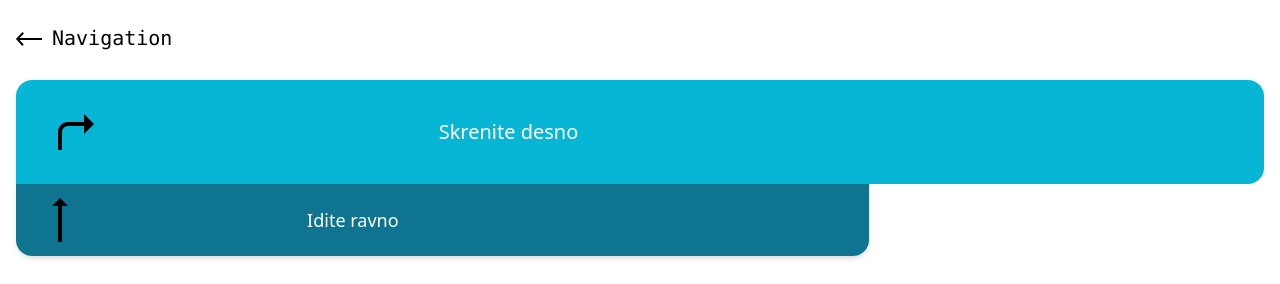
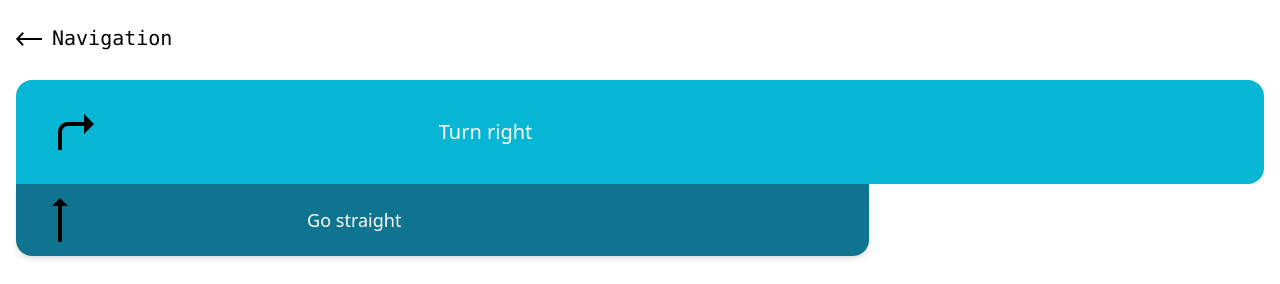
Before and after one commit to JakovTomasic/RitehMaps, a Next.js app in the folder client/: page /navigation in a window 1280 px wide. Shown: the top 284 px of the page. Built offline with nearby package versions, Linux system fonts and the light colour scheme.

Commit message:
Translating certain strings and files to english.

```diff
--- a/client/components/Header.tsx
+++ b/client/components/Header.tsx
@@ -2,12 +2,12 @@ import back_arrow from "../images/back_arrow.png";
 import Image from "next/image";
 import Link from "next/link";
 
-export default function Header( {text, homePath}: Prop ){
+export default function Header( {text, backPath}: Prop ){
 
     return(
         <>
             <div className="flex flex-row align-middle my-6 mx-3 font-mono">
-                <Link href={homePath}><Image src={back_arrow} alt="arrow" /></Link>
+                <Link href={backPath}><Image src={back_arrow} alt="arrow" /></Link>
                 <h1 className="text-xl ml-2">{text}</h1>
             </div>
         </>
@@ -16,5 +16,5 @@ export default function Header( {text, homePath}: Prop ){
 
 type Prop = {
     text: string;
-    homePath: string;
+    backPath: string;
 }
--- a/client/src/pages/navigation.tsx
+++ b/client/src/pages/navigation.tsx
@@ -2,17 +2,17 @@ import Image from "next/image";
 import Button from "../../components/Button";
 import Header from "../../components/Header";
 import DirectionsCard from "../../components/DirectionsCard";
-import prizemlje_gl from "../../images/prizemlje_gl.png";
+import groundFloor_main from "../../images/groundFloor_main.png";
 
 export default function Navigation(){
 
     return(
         <>
             <div className="relative h-screen w-screen">
-                <Header text='Navigation' homePath='/' />
-                <DirectionsCard currentText='Skrenite desno' nextText='Idite ravno'
+                <Header text='Navigation' backPath='/' />
+                <DirectionsCard currentText='Turn right' nextText='Go straight'
                     currentDirection='up-right' nextDirection='up' />
-                <Image className="mb-9 mt-5" src={prizemlje_gl} alt="prizemlje" />
+                <Image className="mb-9 mt-5" src={groundFloor_main} alt="ground floor main building" />
                 <div className="text-center justify-center flex mx-auto mb-4 inset-x-0 absolute bottom-20">
                     <Button text='Back' />
                     <Button text='Update' />
```
Also changed, not shown: client/images/groundFloor_main.png (renamed from client/images/prizemlje_gl.png).
